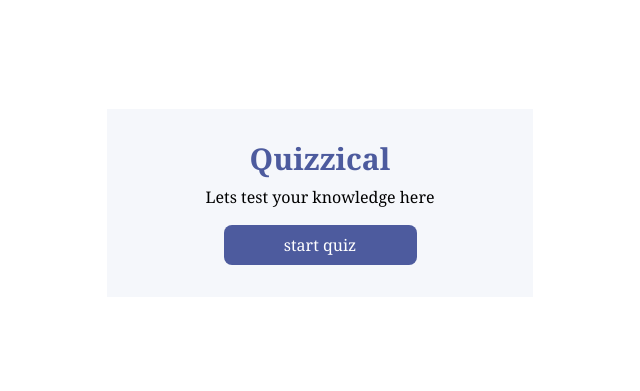
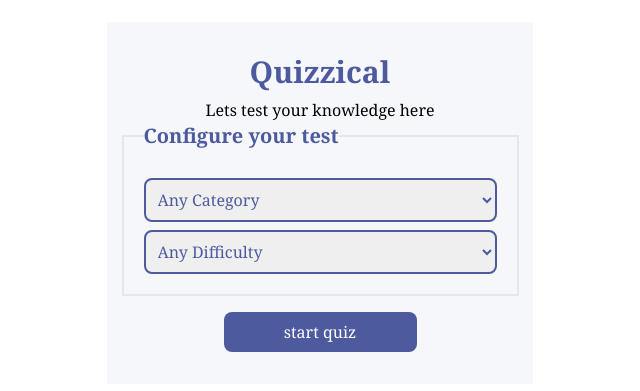
Before and after one commit to vijay-1332/react_learning, a React (Create React App) app in the folder react_learning/meme-generator/: page / in a window 1280 px wide. Shown: the part 197-588 px from the top of the page, without its empty margins (320-960 px from the left). Built offline with nearby package versions, Linux system fonts and the light colour scheme.

Commit message:
finished quizapp

```diff
--- a/react_learning/meme-generator/src/components/quizzical/LandingPage.js
+++ b/react_learning/meme-generator/src/components/quizzical/LandingPage.js
@@ -1,10 +1,41 @@
+import { useState } from 'react'
 import Button from './core/Button'
-export default function LandingPage(props){
-    return(
+import DropDownBox from './core/DropDown'
+export default function LandingPage(props) {
+    const [categories,setCategories]=useState([
+        {value:"any",text:"Any Category"},
+        {value:"9",text:"General Knowledge"},
+        {value:"10",text:"Entertainment: Books"},
+        {value:"11",text:"AEntertainment: Film"},
+        {value:"12",text:"Entertainment: Music"},
+        {value:"13",text:"Entertainment: Musicals &amp; Theatres"},
+        {value:"14",text:"Entertainment: Television"},
+        {value:"15",text:"Entertainment: Video Games"},
+        {value:"16",text:"Entertainment: Board Games"},
+        {value:"17",text:"Science &amp; Nature"},
+        {value:"18",text:"Science: Computers"},
+        {value:"19",text:"Science: Mathematics"},
+        {value:"20",text:"Mythology"},
+        {value:"21",text:"Sports"}
+
+    ])
+    const [dificultyLevel,setDificultyLevel]=useState([
+        {value:"any",text:"Any Difficulty"},
+        {value:"easy",text:"Easy"},
+        {value:"medium",text:"Medium"},
+        {value:"hard",text:"Hard"}
+    ])
+    return (
         <div className="flex flex-col items-center justify-center h-full">
             <h1 className="text-3xl font-serif font-bold text-[#4D5B9E]">Quizzical</h1>
             <p className="font-serif mt-2">Lets test your knowledge here</p>
-           <Button value="start quiz" handleClick={props.startQuiz}/>
+            <fieldset className="flex flex-col border-2 p-5 space-y-2">
+            <legend className="text-xl font-serif font-bold text-[#4D5B9E]">Configure your test</legend>
+            <DropDownBox list={categories} selected={props.testCategory} handleSelectionChange={props.handleCategoryChange}/>
+            <DropDownBox list={dificultyLevel} selected={props.testDifficulty} handleSelectionChange={props.handleDificultyChange}/>
+            </fieldset>
+            <Button value="start quiz" handleClick={props.startQuiz} />
+
         </div>
     )
 }
--- a/react_learning/meme-generator/src/components/quizzical/Quizzucal.js
+++ b/react_learning/meme-generator/src/components/quizzical/Quizzucal.js
@@ -1,5 +1,6 @@
 import { useState } from "react"
 import { nanoid } from "nanoid"
+import { FaPowerOff } from 'react-icons/fa';
 import LandingPage from './LandingPage'
 import Button from "./core/Button"
 import Question from "./Question"
@@ -7,9 +8,11 @@ import Option from "./core/Option"
 export default function Quizzucal() {
     const [questions, setQuestions] = useState(() => JSON.parse(localStorage.getItem('queSet')) || [])
     const [isAnsLocked, setIsAnsLocked] = useState(false)
+    const [testCategory, setTestCategory] = useState('any')
+    const [testDifficulty, setTestDifficulty] = useState('any')
     const [scoreObtain, setScoreObtain] = useState(0)
     async function getAllQuestions() {
-        const res = await fetch('https://opentdb.com/api.php?amount=5&category=9&difficulty=easy&type=multiple')
+        const res = await fetch(`https://opentdb.com/api.php?amount=5&category=${testCategory}&difficulty=${testDifficulty}&type=multiple`)
         const data = await res.json()
         console.log(data.results)
         const ques = data.results.map((res) => {
@@ -40,7 +43,7 @@ export default function Quizzucal() {
                 <div className="flex overflow-x-auto scroll-p-2 mt-2">
                     {question.opts && question.opts.map((opt) => {
                         return (
-                            <Option key={opt.optId} isAnsLocked={isAnsLocked} ans={question.answered} option={opt.val} handleClick={() => saveAnswer(question.qId, opt)} />
+                            <Option key={opt.optId} isAnsLocked={isAnsLocked} correctAns={question.correct_ans} ans={question.answered} option={opt.val} handleClick={() => saveAnswer(question.qId, opt)} />
                         )
                     })}
                 </div>
@@ -49,16 +52,6 @@ export default function Quizzucal() {
 
         )
     })
-    // function updateQuestionObj(oldQue, objOpt) {
-    //     let isMatched = false
-    //     for (let i = 0; i < oldQue.opts.length; i++) {
-    //         console.log(oldQue.opts[i].optId + '---' + objOpt.optId)
-    //         if (oldQue.opts[i].optId === objOpt.optId) {
-    //             isMatched = true
-    //         }
-    //     }
-    //     return isMatched
-    // }
     function saveAnswer(questionId, objOpt) {
         console.log(questionId)
         console.log(objOpt)
@@ -93,7 +86,20 @@ export default function Quizzucal() {
         setScoreObtain(0)
         getAllQuestions()
     }
-
+    function quitTest() {
+        setIsAnsLocked(false)
+        setScoreObtain(0)
+        setQuestions([])
+        setTestCategory('any')
+        setTestDifficulty('any')
+        localStorage.removeItem("queSet")
+    }
+    function handleTestCategoryChange(categoryId) {
+        setTestCategory(categoryId)
+    }
+    function handleTesDificultyChange(difficultyVal) {
+        setTestDifficulty(difficultyVal)
+    }
     function shuffle(array) {
         let currentIndex = array.length, randomIndex;
 
@@ -126,6 +132,7 @@ export default function Quizzucal() {
                         ">
 
                 {questions.length > 0 ? <div>
+                    <button className="absolute right-4 top-4 bg-[#4D5B9E] text-white p-2 cursor-pointer" onClick={quitTest}><FaPowerOff /></button>
                     {questionsElement}
                     <div className="flex items-center justify-center">
                         {isAnsLocked ? <div className="flex items-center justify-center">
@@ -134,7 +141,13 @@ export default function Quizzucal() {
                         </div> : <Button value="lock test" handleClick={lockResult} />
                         }
                     </div>
-                </div> : <LandingPage startQuiz={resetTest}/>}
+                </div> : <LandingPage
+                    startQuiz={resetTest}
+                    testCategory={testCategory}
+                    testDifficulty={testDifficulty}
+                    handleCategoryChange={handleTestCategoryChange}
+                    handleDificultyChange={handleTesDificultyChange}
+                />}
 
             </div>
         </div>
--- /dev/null
+++ b/react_learning/meme-generator/src/components/quizzical/core/DropDown.js
@@ -0,0 +1,21 @@
+import { useState } from "react"
+
+export default function DropDownBox(props) {
+    const [selected, setSelected] = useState(props.selected)
+    function handleOnChange(e) {
+
+        setSelected(e.target.value)
+        props.handleSelectionChange(e.target.value)
+    }
+    const options = props.list && props.list.map(item => <option key={item.value} value={item.value}>{item.text}</option> )
+return (
+    <select
+        id="selectionBox"
+        name="selectionBox"
+        className="p-2 rounded-lg outline-none border-2 border-[#4D5B9E] font-serif text-[#4D5B9E]"
+        value={selected}
+        onChange={handleOnChange}
+    > {options}
+    </select>
+)
+}
--- a/react_learning/meme-generator/src/components/quizzical/core/Option.js
+++ b/react_learning/meme-generator/src/components/quizzical/core/Option.js
@@ -1,4 +1,26 @@
+import { useState, useEffect } from 'react'
 export default function Option(props) {
+    const [highlightAns, setHighlightAns] = useState("bg-transparent]")
+    useEffect(() => {
+        setHighlightAns(() => {
+            if (props.isAnsLocked) {
+                if ((props.option === props.correctAns)) {
+                    return "bg-[#94D7A2]"
+                } else {
+                    if(props.ans === props.option){
+                        return "bg-[#F8BCBC]"
+                    }
+                }
+            } else {
+                if (props.ans === props.option) {
+                    return "bg-[#D6DBF5]"
+                } else {
+                    return "bg-bg-transparent"
+                }
+            }
+
+        })
+    }, [props.isAnsLocked, props.ans, props.correctAns, props.option])
     return (
         <div>
             <button
@@ -15,7 +37,7 @@ export default function Option(props) {
             border
             border-[#4D5B9E]
             hover:border-transparent
-            rounded-lg ${(props.ans === props.option)?"bg-[#D6DBF5]":"bg-transparent"}` }
+            rounded-lg ${highlightAns}`}
                 onClick={props.handleClick}
             >{props.option}</button>
         </div>
```
Also changed, not shown: 2 other files (tests, documents, lock files or other folders).
